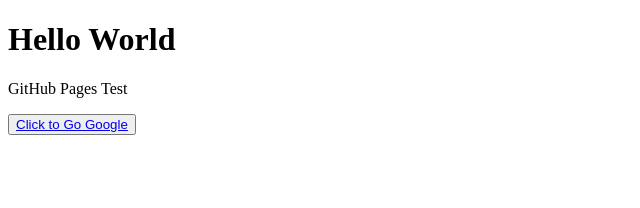
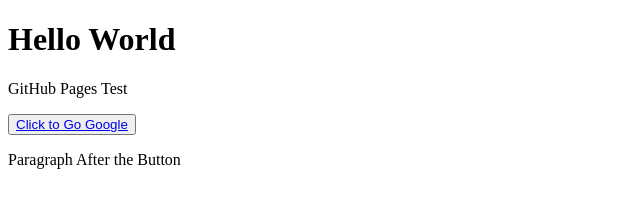
Before and after one commit to Hayaka-Sae/Hayaka-Sae.github.io, a plain HTML site: page index.html in a window 1280 px wide. Shown: the whole page, without its empty margins (0-640 px from the left). Drawn offline with Linux system fonts and the light colour scheme.

Commit message:
Paragraph After Button Test

```diff
--- a/index.html
+++ b/index.html
@@ -8,5 +8,6 @@
         <h1> Hello World </h1>
         <p> GitHub Pages Test </p>
         <button> <a href="http://www.google.com"> Click to Go Google </a> </button>
+        <p> Paragraph After the Button </p>
     </body>
 </html>
```
